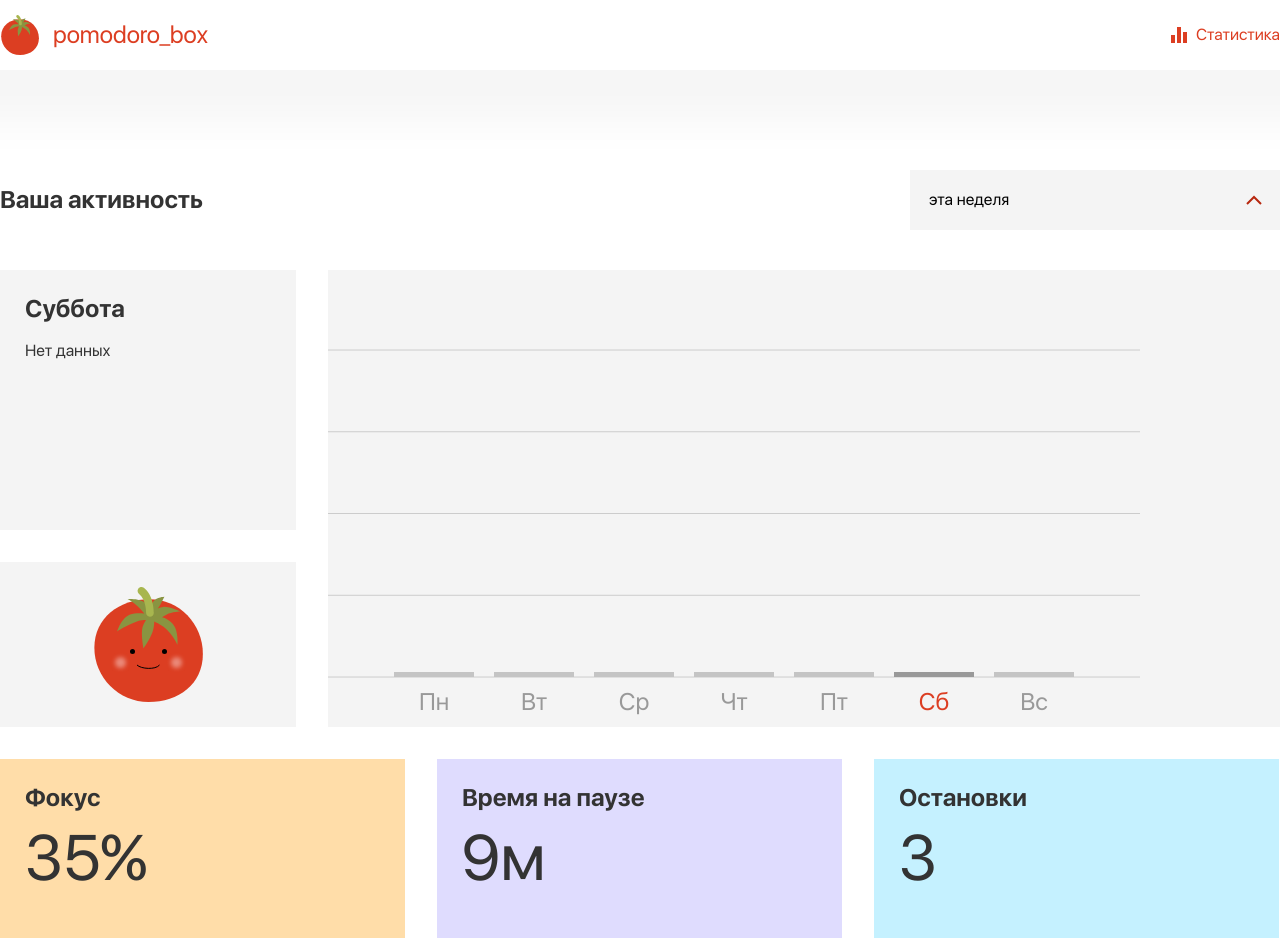
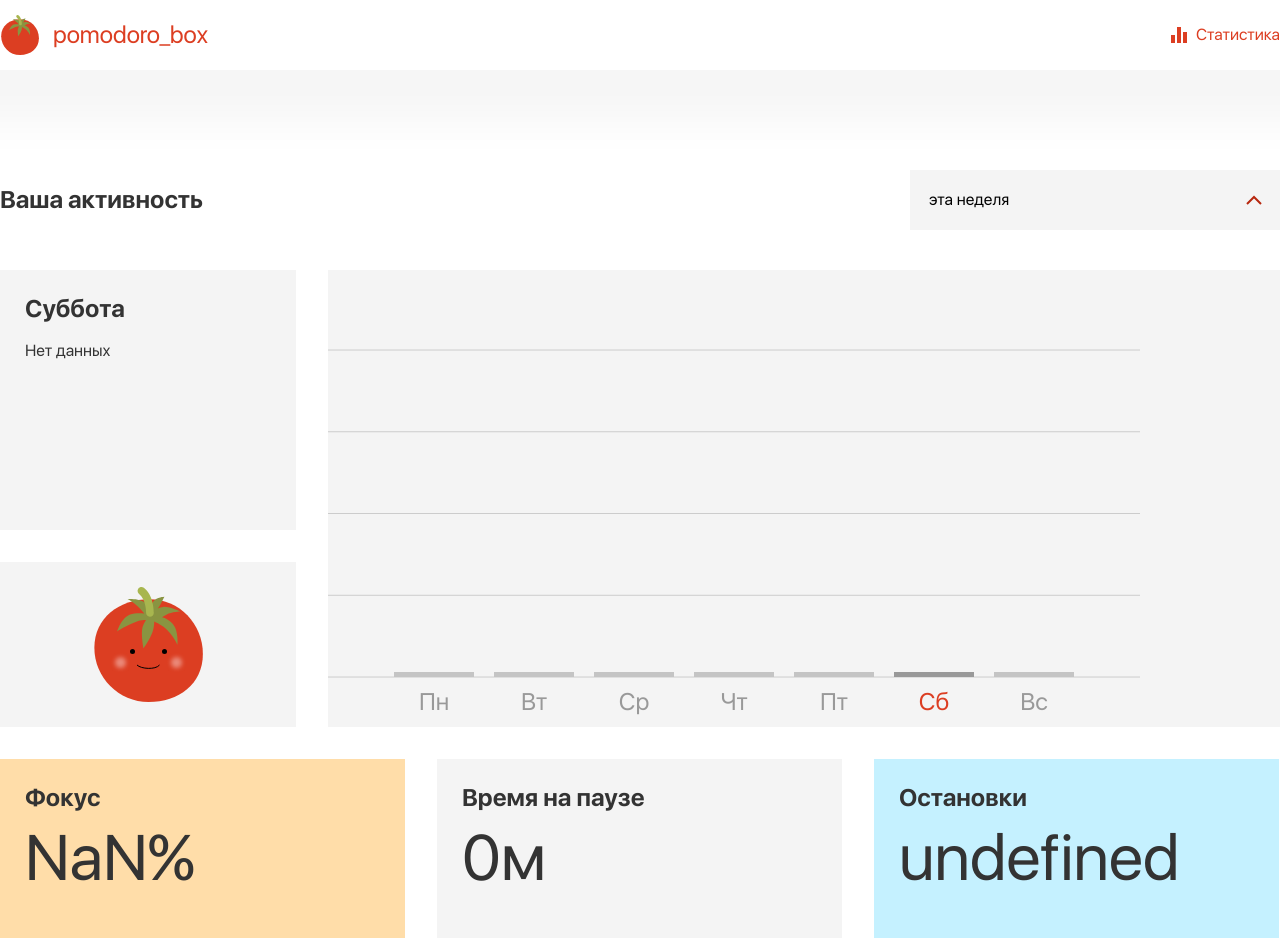
Before and after one commit to masawik/pomodoro_box, a React (Create React App) app: page /statistic in a window 1280 px wide. Shown: the top 952 px of the page. Built offline with nearby package versions, Linux system fonts and the light colour scheme; some icons are missing; the HTML template or start-up script is replaced by a standard one.

Commit message:
almost done it is necessary to fix: - incorrect text of statistics tiles with zero values - redo the entire state associated with time by one unit of measurement

```diff
--- a/src/components/StatisticPage/StatisticChart/StatisticChart.tsx
+++ b/src/components/StatisticPage/StatisticChart/StatisticChart.tsx
@@ -131,7 +131,7 @@ const StatisticChart = () => {
     .map((i, index) => {
       const currentDayTime =
         getTimeInDaysFromToday(firstDayOfCurrentWeek, index)
-      const countOfMinutes = minuteStatistic[currentDayTime]?.countOfMinutes | 0
+      const countOfMinutes = minuteStatistic[currentDayTime]?.workTime | 0
       return {
         dayOfWeek: getDayOfWeekByTime(currentDayTime).short,
         time: countOfMinutes * 60,
--- a/src/components/StatisticPage/StatisticPage.tsx
+++ b/src/components/StatisticPage/StatisticPage.tsx
@@ -20,7 +20,10 @@ import StatisticChart from './StatisticChart/StatisticChart'
 import { setDocumentTitle } from '../../utils/document'
 import { useSelector } from 'react-redux'
 import { TRootState } from '../../store/rootReducer'
-import { getDayOfWeekByTime } from '../../utils/date'
+import {
+  getDayOfWeekByTime,
+  splitSeconds,
+} from '../../utils/date'
 
 
 const StatisticPage = () => {
@@ -31,11 +34,39 @@ const StatisticPage = () => {
   const { minuteStatistic, selectedDay } =
     useSelector((state: TRootState) => state.statistic)
 
-  const { countOfMinutes, countOfPomodoros } =
-  minuteStatistic[selectedDay] || { countOfMinutes: 0, countOfPomodoros: 0 }
+  const secondsInOnePomodoro = useSelector((state: TRootState) =>
+    state.settings.pomodoro)
+
+  const {
+    workTime: countOfMinutes, countOfPomodoros,
+    pauseTime, countOfPauses,
+  } = minuteStatistic[selectedDay]
+  || {
+    workTime: 0, countOfPomodoros: 0,
+    countOfPauseMinutes: 0, pauseTime: 0,
+  }
 
   const { long: dayOfWeek } = getDayOfWeekByTime(selectedDay)
 
+  //only render variables below
+  const focus = Math.floor(
+    ((countOfPomodoros * secondsInOnePomodoro) / (countOfMinutes * 60))
+    * 100)
+  const focusText = `${focus}%`
+  const focusColor = focus === 0 ? 'secondary' : 'focus'
+
+  let pauseTimeTileText = '0м'
+  if (pauseTime !== 0) {
+    const { minutes, hours } = splitSeconds(pauseTime)
+    pauseTimeTileText = `${minutes}м`
+    if (hours) pauseTimeTileText = `${hours}ч ${pauseTimeTileText}`
+  }
+  const pauseTileColor =
+    pauseTime === 0 ? 'secondary' : 'info'
+  const pauseCountTileText =
+    countOfPauses === 0 ? '0' : String(countOfPauses)
+  const pauseCountTileColor =
+    countOfPauses === 0 ? 'secondary' : 'pauses'
   return (
     <PageContentContainer>
       <SStatisticPageHeader>
@@ -68,22 +99,22 @@ const StatisticPage = () => {
         <SStatisticTilesRow>
           <StatisticTile
             title='Фокус'
-            text='35%'
-            color={'focus'}
+            text={focusText}
+            color={focusColor}
             svg={(<FocusSVG />)}
           />
 
           <StatisticTile
             title='Время на паузе'
-            text='9м'
-            color={'info'}
+            text={pauseTimeTileText}
+            color={pauseTileColor}
             svg={(<ClockSVG />)}
           />
 
           <StatisticTile
             title='Остановки'
-            text='3'
-            color={'pauses'}
+            text={pauseCountTileText}
+            color={pauseCountTileColor}
             svg={(<StopSVG />)}
           />
         </SStatisticTilesRow>
--- a/src/components/TimerPage/Timer/Timer.tsx
+++ b/src/components/TimerPage/Timer/Timer.tsx
@@ -30,7 +30,7 @@ import {
 } from '../../../store/task/taskActions'
 import { splitSeconds } from '../../../utils/date'
 import {
-  statisticAddMinute,
+  statisticAddMinute, statisticAddPause, statisticAddPauseTime,
   statisticAddPomodoro,
 } from '../../../store/statistic/statisticActions'
 
@@ -59,14 +59,16 @@ const Timer = () => {
 
   const [currentDuration, setCurrentDuration] = useState(0)
   const [seconds, setSeconds] = useState(0)
-  const [startTime, setStartTime] = useState(0)
+  const [startTimerTime, setStartTimerTime] = useState(0)
+  const [startPauseTime, setStartPauseTime] = useState(0)
+
   const [timerState, setTimerState] =
     useState<ETimerStates>(ETimerStates.STOPPED)
 
 
   //timer logic
   useInterval(() => {
-      const delta = Math.floor((Date.now() - startTime)
+      const delta = Math.floor((Date.now() - startTimerTime)
         / (1000 / timerSpeedRatio))
 
       let newSecondsValue = currentDuration - delta
@@ -78,16 +80,25 @@ const Timer = () => {
     timerState === ETimerStates.STARTED ? 500 / timerSpeedRatio : null)
 
   const startTimer = () => {
-    const newStartTime =
-      timerState === ETimerStates.PAUSED ?
+    let newStartTime
+    if (timerState === ETimerStates.PAUSED) {
+      const pauseTime = Math.floor((Date.now() - startPauseTime) / 1000)
+      dispatch(statisticAddPauseTime(pauseTime))
+      newStartTime =
         Math.floor(Date.now()) - (currentDuration - seconds) * 1000
-        : Date.now()
+    } else {
+      newStartTime = Date.now()
+    }
 
-    setStartTime(newStartTime)
+    setStartTimerTime(newStartTime)
     setTimerState(ETimerStates.STARTED)
   }
 
-  const pauseTimer = () => setTimerState(ETimerStates.PAUSED)
+  const pauseTimer = () => {
+    setStartPauseTime(Date.now())
+    dispatch(statisticAddPause())
+    setTimerState(ETimerStates.PAUSED)
+  }
 
   const stopTimer = () => {
     setSeconds(currentDuration)
--- a/src/store/settings/settingsReducer.ts
+++ b/src/store/settings/settingsReducer.ts
@@ -6,7 +6,7 @@ const initialState = {
   shortBreak: 5 * 60,
   longBreak: 20 * 60,
   longBreakInterval: 4,
-  timerSpeedRatio: 10,
+  timerSpeedRatio: 1,
 }
 
 type TSettingsState = typeof initialState
--- a/src/store/statistic/statisticActions.ts
+++ b/src/store/statistic/statisticActions.ts
@@ -1,6 +1,9 @@
 import {
   EStatisticActionTypes,
-  TStatisticAddMinute, TStatisticAddPomodoro,
+  TStatisticAddMinute,
+  TStatisticAddPause,
+  TStatisticAddPauseTime,
+  TStatisticAddPomodoro,
   TStatisticSetSelectedDay,
 } from './statisticTypes'
 
@@ -10,9 +13,19 @@ export const statisticAddMinute = (): TStatisticAddMinute =>
 export const statisticAddPomodoro = (): TStatisticAddPomodoro =>
   ({ type: EStatisticActionTypes.STATISTIC_ADD_POMODORO })
 
+export const statisticAddPause = (): TStatisticAddPause =>
+  ({ type: EStatisticActionTypes.STATISTIC_ADD_PAUSE })
+
 export const statisticSetSelectedDay =
   (dayTime: number): TStatisticSetSelectedDay =>
     ({
       type: EStatisticActionTypes.STATISTIC_SET_SELECTED_DAY,
       payload: { dayTime },
     })
+
+export const statisticAddPauseTime =
+  (secondsToAdd: number): TStatisticAddPauseTime =>
+    ({
+      type: EStatisticActionTypes.STATISTIC_ADD_PAUSE_TIME,
+      payload: { secondsToAdd },
+    })
--- a/src/store/statistic/statisticReducer.ts
+++ b/src/store/statistic/statisticReducer.ts
@@ -3,10 +3,14 @@ import { EStatisticActionTypes, TStatisticActions } from './statisticTypes'
 import { getTodayAbsoluteTime } from '../../utils/date'
 
 type TDayTimeInTimestamp = number
+type TMinutes = number
+type TSeconds = number
 
 interface IDailyMinuteStatistic {
-  countOfMinutes: number,
-  countOfPomodoros: number
+  workTime: TMinutes,
+  countOfPomodoros: number,
+  countOfPauses: number,
+  pauseTime: TSeconds
 }
 
 interface IStatisticState {
@@ -18,41 +22,25 @@ interface IStatisticState {
 
 
 //test object
+// const initialState: IStatisticState = {
+//   minuteStatistic: {
+//     1637269200000: {
+//       workTime: 56,
+//       countOfPomodoros: 2,
+//       pauseTime: 9 * 60,
+//       countOfPauses: 5,
+//     },
+//   },
+//   selectedDay: 0,
+// }
+
 const initialState: IStatisticState = {
-  minuteStatistic: {
-    1636837200000: {
-      countOfMinutes: 112,
-      countOfPomodoros: 3,
-    },
-    1636923600000: {
-      countOfMinutes: 51,
-      countOfPomodoros: 2,
-    },
-    1637010000000: {
-      countOfMinutes: 12,
-      countOfPomodoros: 0,
-    },
-    1637096400000: {
-      countOfMinutes: 6,
-      countOfPomodoros: 0,
-    },
-    1637182800000: {
-      countOfMinutes: 60,
-      countOfPomodoros: 6,
-    },
-    1637269200000: {
-      countOfMinutes: 0,
-      countOfPomodoros: 0,
-    },
-  },
+  minuteStatistic: {},
   selectedDay: 0,
 }
 
 initialState.selectedDay = getTodayAbsoluteTime()
 
-// const initialState: IStatisticState = {
-//   minuteStatistic: {},
-// }
 
 export const statisticReducer: Reducer<IStatisticState, TStatisticActions> =
   (
@@ -64,9 +52,9 @@ export const statisticReducer: Reducer<IStatisticState, TStatisticActions> =
         const newState = { ...state }
         const todayTime = getTodayAbsoluteTime()
         const todayMinutes = newState
-          .minuteStatistic[todayTime].countOfMinutes | 0
+          .minuteStatistic[todayTime].workTime | 0
 
-        newState.minuteStatistic[todayTime].countOfMinutes = todayMinutes + 1
+        newState.minuteStatistic[todayTime].workTime = todayMinutes + 1
         return newState
       }
 
@@ -81,6 +69,26 @@ export const statisticReducer: Reducer<IStatisticState, TStatisticActions> =
         return newState
       }
 
+      case EStatisticActionTypes.STATISTIC_ADD_PAUSE: {
+        const newState = { ...state }
+        const todayTime = getTodayAbsoluteTime()
+        const todayPauses = newState
+          .minuteStatistic[todayTime].countOfPauses | 0
+        newState.minuteStatistic[todayTime].countOfPauses =
+          todayPauses + 1
+        return newState
+      }
+
+      case EStatisticActionTypes.STATISTIC_ADD_PAUSE_TIME: {
+        const newState = { ...state }
+        const todayTime = getTodayAbsoluteTime()
+        const todayPauseTime = newState
+          .minuteStatistic[todayTime].pauseTime | 0
+        newState.minuteStatistic[todayTime].pauseTime =
+          todayPauseTime + action.payload.secondsToAdd
+        return newState
+      }
+
       case EStatisticActionTypes.STATISTIC_SET_SELECTED_DAY:
         return {
           ...state,
--- a/src/store/statistic/statisticTypes.ts
+++ b/src/store/statistic/statisticTypes.ts
@@ -1,6 +1,8 @@
 export enum EStatisticActionTypes {
   STATISTIC_ADD_MINUTE = 'STATISTIC_ADD_MINUTE',
   STATISTIC_ADD_POMODORO = 'STATISTIC_ADD_POMODORO',
+  STATISTIC_ADD_PAUSE = 'STATISTIC_ADD_PAUSE',
+  STATISTIC_ADD_PAUSE_TIME = 'STATISTIC_ADD_PAUSE_TIME',
   STATISTIC_SET_SELECTED_DAY = 'STATISTIC_SET_SELECTED_DAY'
 }
 
@@ -10,13 +12,24 @@ export type TStatisticAddMinute =
 export type TStatisticAddPomodoro =
   { type: EStatisticActionTypes.STATISTIC_ADD_POMODORO }
 
+export type TStatisticAddPause =
+  { type: EStatisticActionTypes.STATISTIC_ADD_PAUSE }
+
 export type TStatisticSetSelectedDay =
   {
     type: EStatisticActionTypes.STATISTIC_SET_SELECTED_DAY,
     payload: { dayTime: number }
   }
 
+export type TStatisticAddPauseTime =
+  {
+    type: EStatisticActionTypes.STATISTIC_ADD_PAUSE_TIME,
+    payload: { secondsToAdd: number }
+  }
+
 export type TStatisticActions =
   TStatisticAddMinute
   | TStatisticSetSelectedDay
   | TStatisticAddPomodoro
+  | TStatisticAddPause
+  | TStatisticAddPauseTime
```
